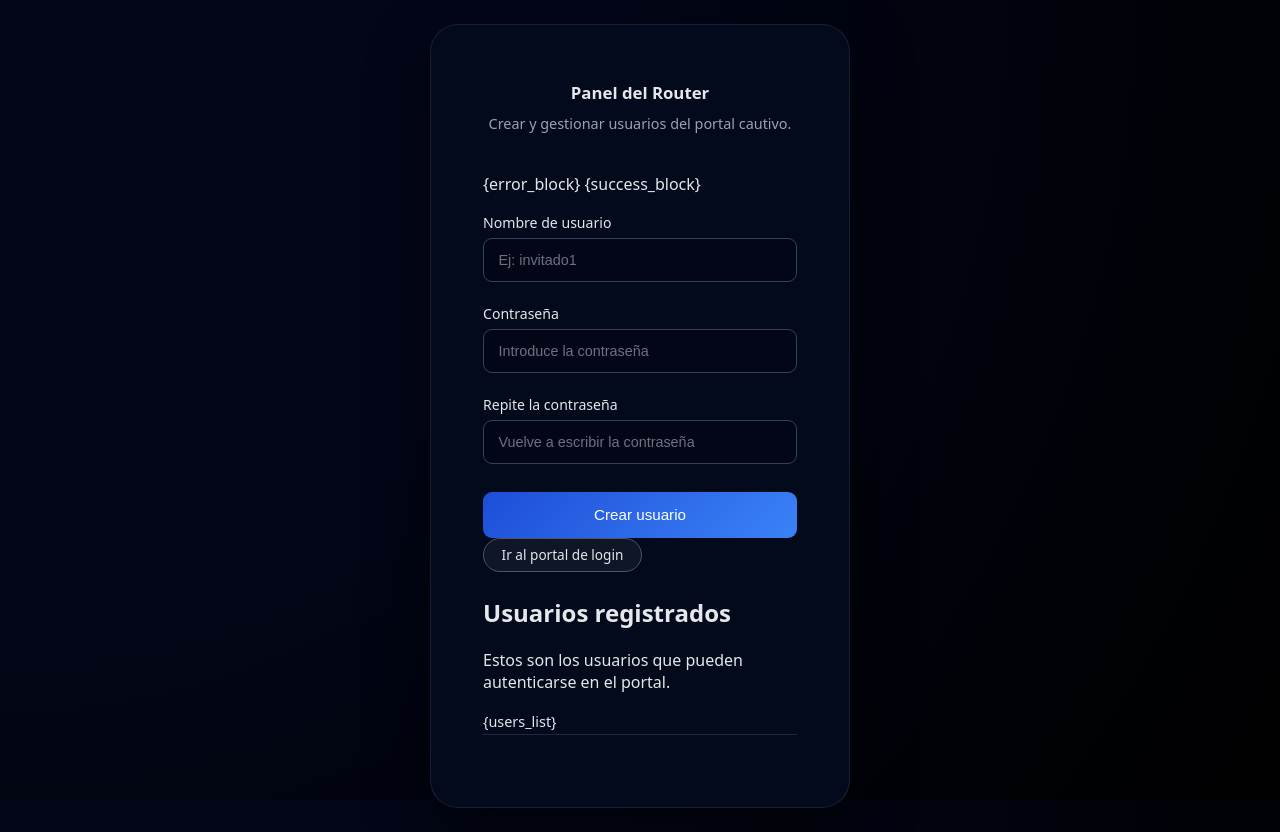
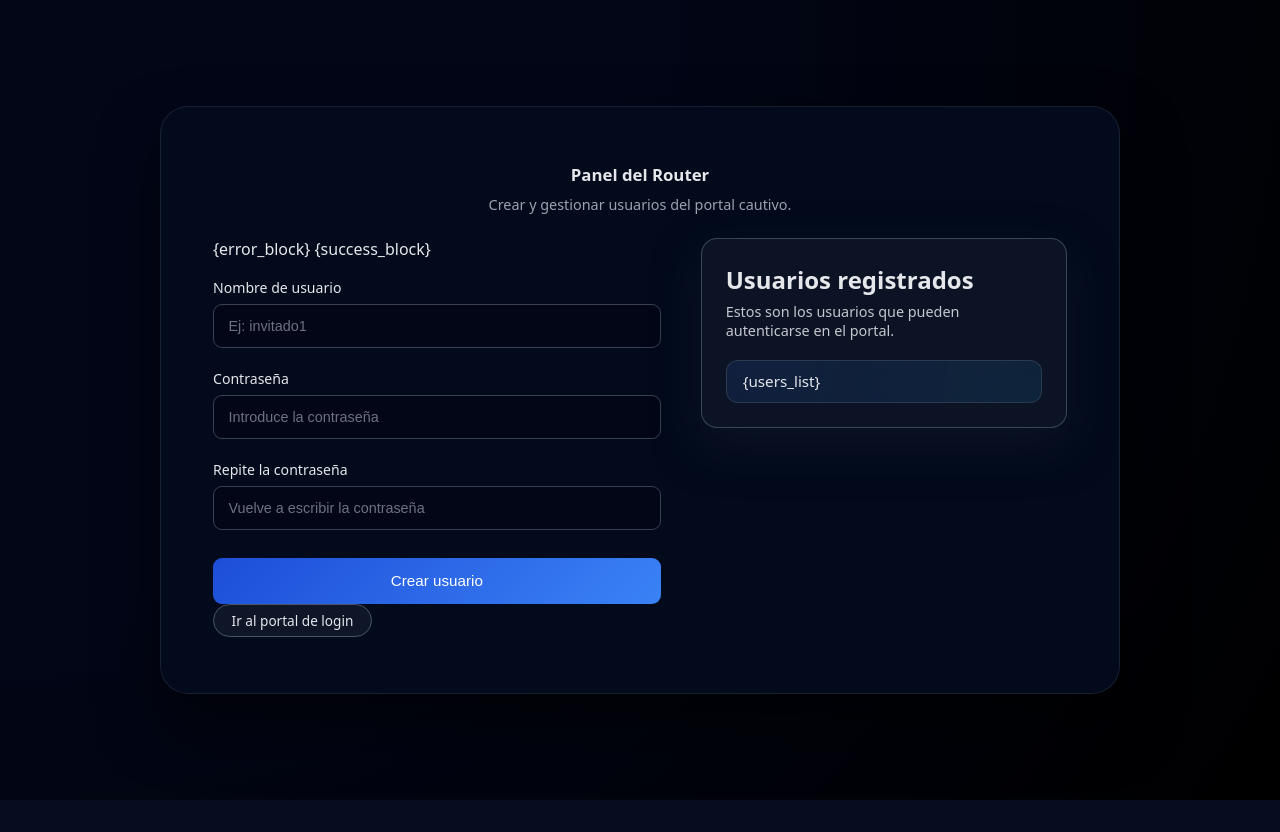
Before and after one commit to Ray-M05/Captive-Portal, a Python web app: template captive_portal/portal/templates/admin_users.html in a window 1280 px wide. After the commit the page ends 800 px from the top, so only its background shows below. Run offline with Jinja, Linux system fonts and the light colour scheme; the template is opened without the code that fills it, so the values that code supplies are empty.

Commit message:
feat: admin_users page fixed

```diff
--- a/captive_portal/portal/templates/admin_users.html
+++ b/captive_portal/portal/templates/admin_users.html
@@ -5,22 +5,130 @@
   <meta name="viewport" content="width=device-width, initial-scale=1" />
   <title>Panel del Router · Usuarios</title>
   <link rel="stylesheet" href="/static/style.css">
+
+  <style>
+
+    .router-admin-card {
+      max-width: 960px;
+      margin: 0 auto;
+    }
+
+    .router-admin-header {
+      margin-bottom: 1.5rem;
+    }
+
+    .router-admin-layout {
+      display: grid;
+      grid-template-columns: minmax(0, 1.1fr) minmax(0, 0.9fr);
+      gap: 2.5rem;
+      align-items: flex-start;
+    }
+
+    .router-admin-main,
+    .router-admin-sidebar {
+      min-width: 0;
+    }
+
+    .router-admin-main .admin-messages {
+      margin-bottom: 1rem;
+    }
+
+    .router-admin-users-card {
+      padding: 1.5rem;
+      border-radius: 1rem;
+      background: rgba(15, 23, 42, 0.75); /* azul oscuro semitransparente */
+      border: 1px solid rgba(148, 163, 184, 0.35); /* gris azulado */
+      box-shadow: 0 18px 45px rgba(15, 23, 42, 0.7);
+    }
+
+    .router-admin-users-header h2 {
+      margin: 0;
+    }
+
+    .router-admin-users-header p {
+      margin: 0.35rem 0 1.25rem;
+      font-size: 0.9rem;
+      opacity: 0.85;
+    }
+
+    .router-admin-users-list-wrapper {
+      max-height: 260px;
+      overflow-y: auto;
+      border-radius: 0.75rem;
+      border: 1px solid rgba(51, 65, 85, 0.8);
+      background: radial-gradient(circle at top left, rgba(59,130,246,0.12), transparent),
+                  radial-gradient(circle at bottom right, rgba(56,189,248,0.10), transparent);
+    }
+
+    .router-admin-users-list {
+      list-style: none;
+      margin: 0;
+      padding: 0;
+    }
+
+    .router-admin-users-list li {
+      padding: 0.65rem 1rem;
+      display: flex;
+      align-items: center;
+      gap: 0.5rem;
+      font-size: 0.95rem;
+      border-bottom: 1px solid rgba(30, 64, 175, 0.35);
+      white-space: nowrap;
+      text-overflow: ellipsis;
+      overflow: hidden;
+    }
+
+    .router-admin-users-list li:last-child {
+      border-bottom: none;
+    }
+
+    .router-admin-user-dot {
+      width: 0.55rem;
+      height: 0.55rem;
+      border-radius: 999px;
+      background: linear-gradient(135deg, #22c55e, #4ade80);
+      box-shadow: 0 0 6px rgba(34, 197, 94, 0.9);
+      flex-shrink: 0;
+    }
+
+    .router-admin-username {
+      flex: 1;
+    }
+
+    .router-admin-empty {
+      padding: 0.9rem 1rem;
+      font-size: 0.9rem;
+      opacity: 0.8;
+    }
+
+    @media (max-width: 768px) {
+      .router-admin-layout {
+        grid-template-columns: 1fr;
+        gap: 1.75rem;
+      }
+
+      .router-admin-users-card {
+        padding: 1.25rem;
+      }
+    }
+  </style>
 </head>
 <body class="portal-body">
   <div class="portal-wrapper">
-    <div class="portal-card">
+    <div class="portal-card router-admin-card">
 
-      <header class="portal-header">
+      <header class="portal-header router-admin-header">
         <h1>Panel del Router</h1>
         <p>Crear y gestionar usuarios del portal cautivo.</p>
       </header>
 
+      <div class="router-admin-layout">
+        <div class="router-admin-main">
           <div class="admin-messages">
             {error_block}
             {success_block}
           </div>
 
-      <!-- Formulario para crear usuario -->
           <form method="post" action="/admin_users" class="portal-form">
             <div class="form-group">
               <label for="username">Nombre de usuario</label>
@@ -65,14 +173,27 @@
               </a>
             </div>
           </form>
+        </div>
 
-      <section class="users-section">
+        <aside class="router-admin-sidebar">
+          <section class="router-admin-users-card">
+            <div class="router-admin-users-header">
               <h2>Usuarios registrados</h2>
-        <p class="text-muted">Estos son los usuarios que pueden autenticarse en el portal.</p>
-        <ul class="users-list">
+              <p>Estos son los usuarios que pueden autenticarse en el portal.</p>
+            </div>
+
+            <div class="router-admin-users-list-wrapper">
+              <ul class="router-admin-users-list">
                 <li>{users_list}</li>
+                <!--
+                  <li><span class="router-admin-user-dot"></span><span class="router-admin-username">rachel</span></li>
+                  <li><span class="router-admin-user-dot"></span><span class="router-admin-username">jean</span></li>
+                -->
               </ul>
+            </div>
           </section>
+        </aside>
+      </div>
 
     </div>
   </div>
```
Lines whose indentation alone changed are shown as unchanged.
